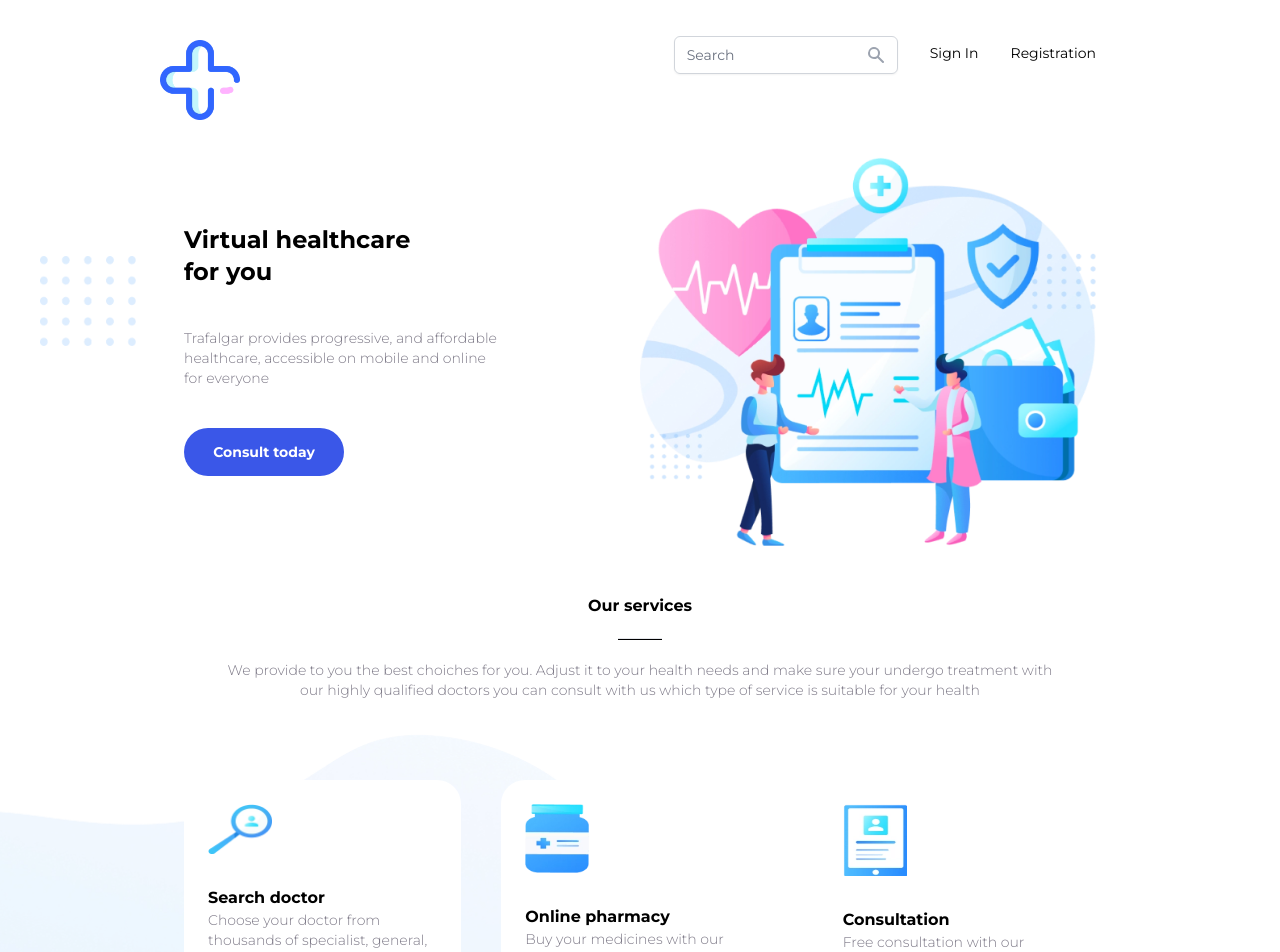
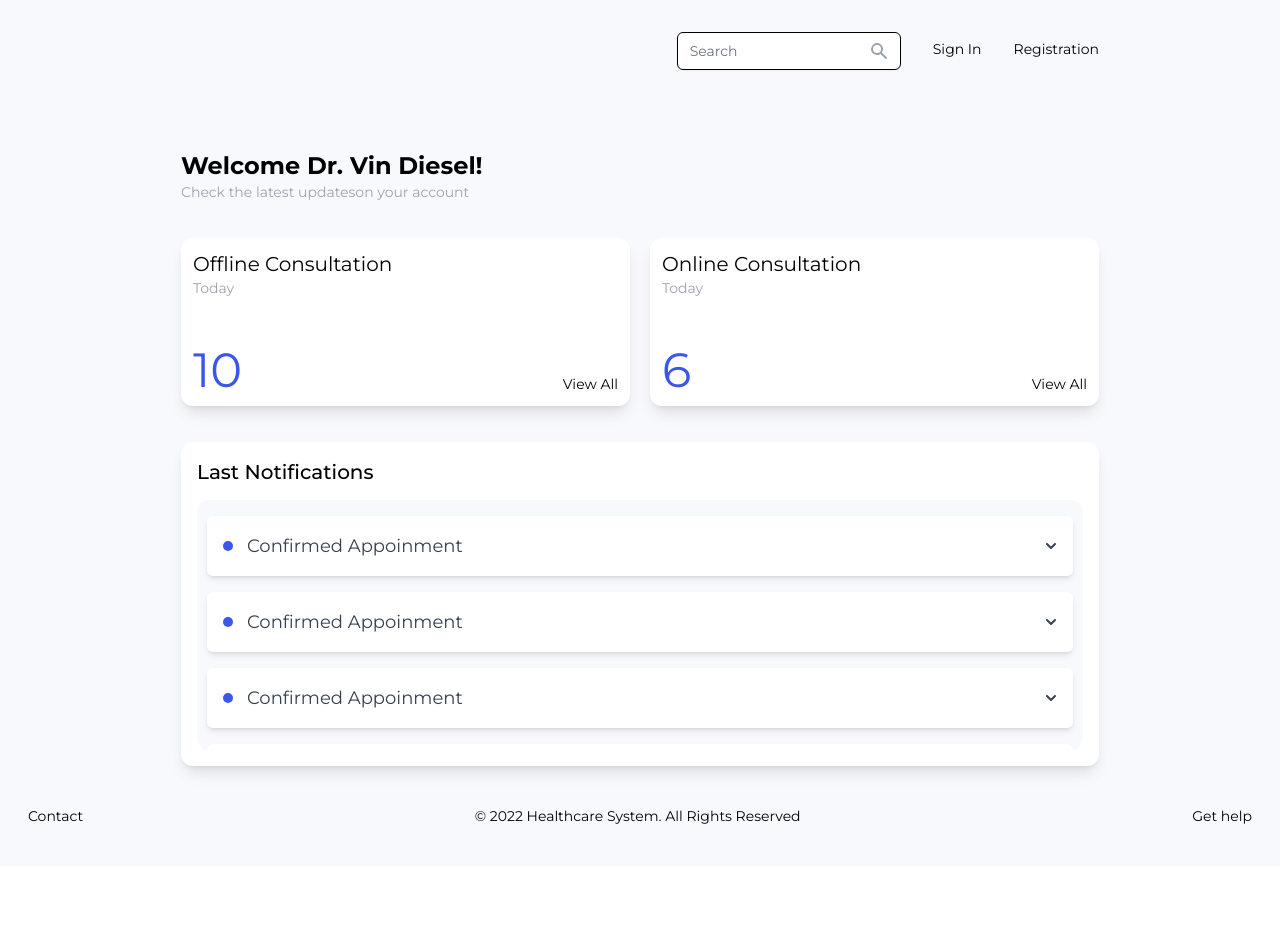
Before and after one commit to danatunes/healthcare-system-front, a React (Vite) app: page /doctor-profile in a window 1280 px wide. Before the commit this address led to /main. Shown: the top 952 px of the page. After the commit the page ends 866 px from the top, so only its background shows below. Built offline with nearby package versions, Linux system fonts and the light colour scheme.

Commit message:
doctor profile

```diff
--- a/package.json
+++ b/package.json
@@ -16,6 +16,7 @@
     "@tailwindcss/typography": "^0.5.2",
     "@tailwindcss/ui": "^0.7.2",
     "clsx": "^1.1.1",
+    "prettier": "^2.6.2",
     "react": "^17.0.2",
     "react-dom": "^17.0.2",
     "react-router-dom": "^6.2.2",
--- a/src/App.jsx
+++ b/src/App.jsx
@@ -6,18 +6,21 @@ import { Login } from "./pages/login";
 import { ResetPassword } from "./pages/resetPassword";
 import { MainLayout } from "./layouts/main-layout";
 import { IndexLayout } from "./layouts/index-layout";
+import { DoctorProfile } from "./pages/doctor-profile";
 
 function App() {
   return (
     <Routes>
+      <Route path="/" element={<Navigate to="/main" replace />} />
       <Route exact path="/" element={<StartPageLayout />}>
         <Route path="/login" element={<Login />} />
         <Route path="/sign-up" element={<SignUp />} />
         <Route path="/confirm" element={<Confirm />} />
         <Route path="/reset-password" element={<ResetPassword />} />
       </Route>
-      <Route exact path="/main" element={<IndexLayout />}>
-        <Route path="" element={<MainLayout />} />
+      <Route exact path="/" element={<IndexLayout />}>
+        <Route path="main" element={<MainLayout />} />
+        <Route path="doctor-profile" element={<DoctorProfile />} />
       </Route>
       {/*<Route exact path='/main' element={token===null ? <Navigate to='/signUp'/> : <Navigate to='/main'/>}/>*/}
       <Route path="*" element={<Navigate to="/main" />} />
--- a/src/components/footer/index.jsx
+++ b/src/components/footer/index.jsx
@@ -4,7 +4,12 @@ import clsx from "clsx";
 
 export const Footer = () => {
   return (
-    <div className={clsx("flex flex-col items-center justify-between font-montserrat text-sm font-normal space-y-3 space-x-0","sm:flex-row sm:space-y-0 sm:space-x-3")}>
+    <div
+      className={clsx(
+        "flex mt-auto flex-col py-10 items-center justify-between font-montserrat text-sm font-normal space-y-3 space-x-0",
+        "sm:flex-row sm:space-y-0 sm:space-x-3"
+      )}
+    >
       <Link to="#">Contact</Link>
       <Link to="#">© 2022 Healthcare System. All Rights Reserved</Link>
       <Link to="#">Get help</Link>
--- a/src/components/header/index.jsx
+++ b/src/components/header/index.jsx
@@ -1,43 +1,52 @@
-import React from "react";
+import React, { Fragment } from "react";
 import { Link } from "react-router-dom";
-import {SearchIcon, UserIcon} from "@heroicons/react/solid";
+import { ChevronDownIcon, SearchIcon, UserIcon } from "@heroicons/react/solid";
 import clsx from "clsx";
-import { Fragment } from 'react'
-import { Menu, Transition } from '@headlessui/react'
-import { ChevronDownIcon } from '@heroicons/react/solid'
+import { Menu, Transition } from "@headlessui/react";
 
 export const Header = () => {
   return (
-    <div className={clsx("flex w-full flex-row items-center justify-evenly space-x-2 font-montserrat","md:justify-end md:space-x-8 md:flex-row")}>
+    <div
+      className={clsx(
+        "flex w-full flex-row items-center justify-evenly space-x-2 font-montserrat",
+        "md:justify-end md:space-x-8 md:flex-row"
+      )}
+    >
       <div className="mt-1 relative rounded-md shadow-sm">
         <input
           type="text"
           name="account-number"
           id="account-number"
-                className="focus:ring-indigo-500 focus:border-indigo-500 block w-full pr-10 sm:text-sm border-gray-300 rounded-md"
+          className="focus:ring-indigo-500 focus:border-indigo-500 block w-full pr-10 sm:text-sm border-black rounded-md"
           placeholder="Search"
         />
         <div className="absolute inset-y-0 right-0 pr-3 flex items-center pointer-events-none">
           <SearchIcon className="h-5 w-5 text-gray-400" aria-hidden="true" />
         </div>
       </div>
-      <Link to="#" className={clsx("text-sm hidden","sm:block")}>
+      <Link to="/login" className={clsx("text-sm hidden", "sm:block")}>
         Sign In
       </Link>
-      <Link to="#" className={clsx("text-sm hidden","sm:block")}>
+      <Link to="/sign-up" className={clsx("text-sm hidden", "sm:block")}>
         Registration
       </Link>
-        <DropDown/>
+      <DropDown />
     </div>
   );
 };
 
-
 const DropDown = () => {
-  return(<Menu as="div" className={clsx("mt-1 relative h-full inline-block text-left","sm:hidden")}>
+  return (
+    <Menu
+      as="div"
+      className={clsx(
+        "mt-1 relative h-full inline-block text-left",
+        "sm:hidden"
+      )}
+    >
       <div className="h-full">
         <Menu.Button className="inline-flex justify-center min-h-[42px] h-full w-full rounded-md border border-gray-300 shadow-sm px-4 py-2 bg-white text-sm font-medium text-gray-700 hover:bg-gray-50 focus:outline-none focus:ring-2 focus:ring-offset-2 focus:ring-offset-gray-100 focus:ring-indigo-500">
-                        <UserIcon className="w-5 h-5"/>
+          <UserIcon className="w-5 h-5" />
           <ChevronDownIcon className="-mr-1 ml-2 h-5 w-5" aria-hidden="true" />
         </Menu.Button>
       </div>
@@ -55,35 +64,33 @@ const DropDown = () => {
           <div className="py-1">
             <Menu.Item>
               {({ active }) => (
-                                    <a
-                                        href="#"
+                <Link
+                  to="/login"
                   className={clsx(
-                                            active ? 'bg-gray-100 text-gray-900' : 'text-gray-700',
-                                            'block px-4 py-2 text-sm'
-                                        )}
-                                    >
-                                        Register
-                                    </a>
-                                )}
-                            </Menu.Item>
-                            <form method="POST" action="#">
-                                <Menu.Item>
-                                    {({ active }) => (
-                                        <button
-                                            type="submit"
-                                            className={clsx(
-                                                active ? 'bg-gray-100 text-gray-900' : 'text-gray-700',
-                                                'block w-full text-left px-4 py-2 text-sm'
+                    active ? "bg-gray-100 text-gray-900" : "text-gray-700",
+                    "block px-4 py-2 text-sm"
                   )}
                 >
                   Sign in
-                                        </button>
+                </Link>
               )}
             </Menu.Item>
-                            </form>
+            <Menu.Item>
+              {({ active }) => (
+                <Link
+                  to="/sign-up"
+                  className={clsx(
+                    active ? "bg-gray-100 text-gray-900" : "text-gray-700",
+                    "block px-4 py-2 text-sm"
+                  )}
+                >
+                  Registration
+                </Link>
+              )}
+            </Menu.Item>
           </div>
         </Menu.Items>
       </Transition>
     </Menu>
   );
-}
+};
--- a/src/layouts/index-layout/index.jsx
+++ b/src/layouts/index-layout/index.jsx
@@ -2,16 +2,18 @@ import React, { Suspense } from "react";
 import { Header } from "../../components/header";
 import { Outlet } from "react-router-dom";
 import clsx from "clsx";
+import { Footer } from "../../components/footer";
 
 export const IndexLayout = () => {
   return (
-    <div className="h-full w-full p-8">
-      <div className={clsx("mx-auto h-full w-full space-y-20","sm:w-9/12")}>
+    <div className="h-full w-full min-h-[100vh] pt-7 px-7 bg-[#F8F9FD]">
+      <div className={clsx("mx-auto h-full w-full space-y-20", "sm:w-9/12")}>
         <Header />
         <Suspense fallback={<div>loading...</div>}>
           <Outlet />
         </Suspense>
       </div>
+      <Footer />
     </div>
   );
 };
--- a/src/layouts/main-layout/index.jsx
+++ b/src/layouts/main-layout/index.jsx
@@ -1,7 +1,6 @@
 import React from "react";
 import { HeadingConsult } from "../../components/headingConsult";
 import { FeaturesCard } from "../../components/featuresCard";
-import { Footer } from "../../components/footer";
 import Bg_Decor_Plus from "../../images/bg_decor_plus.webp";
 import Bg_Decor_Dots from "../../images/bg_decor_dots.webp";
 import Bg_Decor_Area from "../../images/bg_decor_area.webp";
@@ -13,7 +12,10 @@ export const MainLayout = () => {
       <img
         src={Bg_Decor_Plus}
         alt="decor"
-        className={clsx("absolute -top-20 left-0 w-10","sm:left-40 sm:w-20 sm:-top-10")}
+        className={clsx(
+          "absolute -top-20 left-0 w-10",
+          "sm:left-40 sm:w-20 sm:-top-10"
+        )}
       />
       <img
         src={Bg_Decor_Dots}
@@ -28,7 +30,6 @@ export const MainLayout = () => {
       <div className="h-full w-full space-y-20">
         <HeadingConsult />
         <FeaturesCard />
-        <Footer />
       </div>
     </>
   );
--- a/src/layouts/start-page-layout/index.jsx
+++ b/src/layouts/start-page-layout/index.jsx
@@ -3,7 +3,7 @@ import { Outlet } from "react-router-dom";
 
 export const StartPageLayout = () => {
   return (
-    <div className="flex h-full min-h-[100vh] w-full flex-col items-center justify-center bg-gradient-to-r from-blue-100 via-[#BEE0FF] to-blue-100 font-montserrat p-7">
+    <div className="flex h-full min-h-[100vh] w-full flex-col items-center justify-center bg-gradient-to-br from-[#FFFFFF] via-blue-200 to-[#FFFFFF] font-montserrat p-7">
       <div className="flex h-full flex-col justify-center space-y-5">
         <Suspense fallback={<div>loading...</div>}>
           <Outlet />
--- /dev/null
+++ b/src/pages/doctor-profile/index.jsx
@@ -0,0 +1,105 @@
+import { Link } from "react-router-dom";
+import { Fragment } from "react";
+import { Menu, Transition } from "@headlessui/react";
+import { ChevronDownIcon } from "@heroicons/react/solid";
+import clsx from "clsx";
+
+export const DoctorProfile = () => {
+  return (
+    <div className="w-full h-full flex flex-col font-montserrat space-y-9">
+      <div>
+        <h1 className="font-bold text-2xl">Welcome Dr. Vin Diesel!</h1>
+        <p className="font-normal font-montserrat text-gray-400 text-sm">
+          Check the latest updateson your account
+        </p>
+      </div>
+      <div className={clsx("grid grid-cols-1 gap-5", "sm:grid-cols-2")}>
+        <ConsultingCart type="Offline" when="Today" count="10" />
+        <ConsultingCart type="Online" when="Today" count="6" />
+      </div>
+      <div className="bg-white rounded-xl shadow-lg p-4 space-y-3.5">
+        <h1 className="font-medium text-xl">Last Notifications</h1>
+        <div className="py-4 px-2.5 space-y-4 bg-[#F8F9FD] rounded-xl max-h-[250px] overflow-y-auto">
+          <DropDown />
+          <DropDown />
+          <DropDown />
+          <DropDown />
+          <DropDown />
+          <DropDown />
+          <DropDown />
+          <DropDown />
+          <DropDown />
+          <DropDown />
+        </div>
+      </div>
+    </div>
+  );
+};
+
+const ConsultingCart = ({ type, when, count }) => {
+  return (
+    <div className="flex flex-col bg-white rounded-xl shadow-lg p-3 justify-between">
+      <div className="font-normal">
+        <h1 className="text-xl">{type} Consultation</h1>
+        <p className="text-sm text-gray-400">{when}</p>
+      </div>
+      <div className="flex flex-row justify-between items-end mt-12">
+        <p className="font-normal text-5xl text-[#3A57E8]">{count}</p>
+        <Link to="#" className="font-normal text-sm text-end">
+          View All
+        </Link>
+      </div>
+    </div>
+  );
+};
+
+const DropDown = () => {
+  return (
+    <Menu as="div" className="relative w-full inline-block text-left">
+      <div>
+        <Menu.Button className="flex min-h-[60px] justify-between items-center w-full rounded-md shadow-md px-4 py-2 bg-white text-sm font-medium text-gray-700 hover:bg-gray-50 focus:outline-none focus:ring-2 focus:ring-offset-2 focus:ring-offset-gray-100 focus:ring-indigo-500">
+          <div className="flex flex-row items-center space-x-3.5">
+            <div className="w-2.5 h-2.5 rounded-3xl bg-[#3A57E8]" />
+            <h1 className="font-normal text-lg">Confirmed Appoinment</h1>
+          </div>
+          <ChevronDownIcon className="-mr-1 ml-2 h-5 w-5" aria-hidden="true" />
+        </Menu.Button>
+      </div>
+
+      <Transition
+        as={Fragment}
+        enter="transition ease-out duration-100"
+        enterFrom="transform opacity-0 scale-95"
+        enterTo="transform opacity-100 scale-100"
+        leave="transition ease-in duration-75"
+        leaveFrom="transform opacity-100 scale-100"
+        leaveTo="transform opacity-0 scale-95"
+      >
+        <Menu.Items className="w-full mt-2 rounded-md shadow-md	bg-white ring-1 ring-black ring-opacity-5 focus:outline-none">
+          <div className="py-4 px-10 overflow-x-auto">
+            <Menu.Item>
+              <table className="w-full overflow-hidden table-auto font-montserrat">
+                <thead>
+                  <tr className="text-sm text-gray-400">
+                    <th className="font-normal">Patient</th>
+                    <th className="font-normal">Symptoms</th>
+                    <th className="font-normal">Time</th>
+                    <th className="font-normal">Number</th>
+                  </tr>
+                </thead>
+                <tbody>
+                  <tr className="text-sm">
+                    <td className="font-normal">Vin Diesel</td>
+                    <td className="font-normal">Daun sindrom</td>
+                    <td className="font-normal">July 20, 9:00-10:00 am</td>
+                    <td className="font-normal">+7-708-310-04-02</td>
+                  </tr>
+                </tbody>
+              </table>
+            </Menu.Item>
+          </div>
+        </Menu.Items>
+      </Transition>
+    </Menu>
+  );
+};
--- a/src/pages/signUp/index.jsx
+++ b/src/pages/signUp/index.jsx
@@ -17,7 +17,7 @@ export const SignUp = () => {
         <InputWithBottomBorder name="First Name" />
         <InputWithBottomBorder name="Last Name" />
         <InputWithBottomBorder name="Email" />
-        <InputWithBottomBorder name="Phone No." />
+        <InputWithBottomBorder name="IIN" />
         <InputWithBottomBorder name="Password" />
         <InputWithBottomBorder name="Confirm password" />
       </div>
```
Also changed, not shown: src/pages/confirm/index.jsx (+21 -5 lines), src/images/Success_Register.png (added), 1 other file (tests, documents, lock files or other folders). Lines whose indentation alone changed are shown as unchanged.
